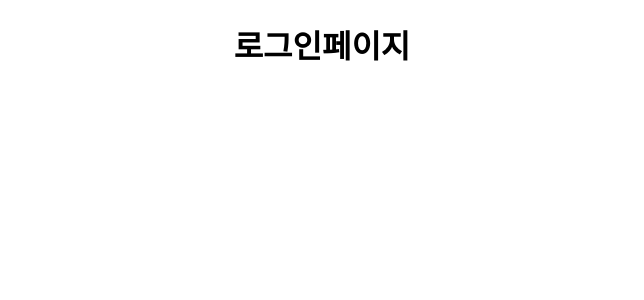
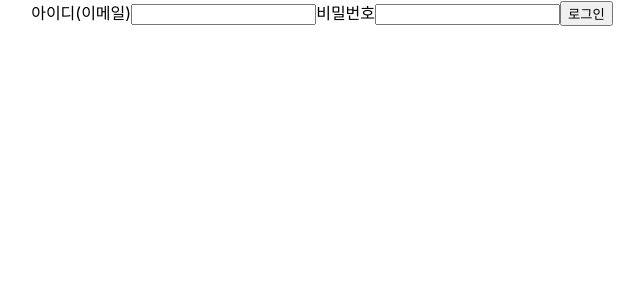
Before and after one commit to gygy2022/magazine, a React (Create React App) app: page /login in a window 1280 px wide. Shown: the top 300 px of the page, without its empty margins (318-962 px from the left). Built offline with nearby package versions, Linux system fonts and the light colour scheme.

Commit message:
로그인 로그아웃 기능 구현

```diff
--- a/src/App.js
+++ b/src/App.js
@@ -1,4 +1,5 @@
 import './App.css';
+import React from 'react';
 import Main from './components/main';
 import SignUp from './components/signup';
 import Login from './components/login';
@@ -7,14 +8,17 @@ import Write from './components/writepage';
 import { Routes, Route } from 'react-router-dom';
 
 
+
 function App() {
+
   return (
     <div className="App">
       <Routes>
+
         <Route path="/" element={<Main />}></Route>
+        <Route path="/login" element={<Login />}></Route>
         <Route path="/signup" element={<SignUp />}></Route>
-        <Route path="/login" element={<Login />}></Route>
-        <Route pate="/write" element={<Write />}></Route>
+        <Route path="/write" element={<Write />}></Route>
       </Routes>
 
     </div>
--- a/src/components/login.js
+++ b/src/components/login.js
@@ -1,9 +1,47 @@
-import react from "react";
+import React from "react";
+import {auth, db} from '.././shared/firebase';
+import {signInWithEmailAndPassword} from "firebase/auth";
+import {getDocs, where, query, collection} from "firebase/firestore"
+import { useNavigate } from "react-router-dom";
 
 const Login = () => {
+
+  const navigate = useNavigate();
+
+  const id_ref = React.useRef(null);
+  const pw_ref = React.useRef(null);
+
+  const loginFB = async () => {
+    const user = await signInWithEmailAndPassword(auth, id_ref.current.value, pw_ref.current.value);
+
+    console.log(user);
+
+    const user_docs = await getDocs(query(
+      collection(db, "users"), where("user_id","==", user.user.email)
+    ));
+
+    const get_name = user_docs.forEach ( u => {
+      console.log(u.data());
+    })
+
+    navigate("/");
+
+  }
+
+
+
   return (
     <>
-    <h1>로그인페이지</h1>
+    <div>
+    <label>아이디(이메일)
+    <input type="email" ref={id_ref}/>
+    </label>
+
+    <label>비밀번호
+    <input type="password" ref={pw_ref}/>
+    </label>
+    <button onClick={loginFB}>로그인</button>
+    </div>
     </>
   )
 }
--- a/src/components/main.js
+++ b/src/components/main.js
@@ -1,15 +1,58 @@
-import react from "react";
+import React from "react";
+import {onAuthStateChanged, signOut} from 'firebase/auth';
+import { auth, db } from '.././shared/firebase';
 import { useNavigate } from "react-router-dom";
 
 const Main = (props) => {
   const navigate = useNavigate();
+
+  const [isLogin, setIsLogin] = React.useState(false);
+  console.log(auth.currentUser);
+
+  const loginCheck = async (user) => {
+    if (user) {
+      setIsLogin(true);
+      console.log("-로그인 함-")
+    } else {
+      setIsLogin(false);
+      console.log("-로그인 없음-")
+    }
+  }
+
+  React.useEffect(() => {
+    onAuthStateChanged(auth, loginCheck);
+
+  }, [])
+
+  const FalseButton = () => {
+    return (
+      <>
+       <button onClick={() => {navigate("/login")}}>로그인</button>
+       <button onClick={() => {navigate("/signup")}}>회원가입</button>
+      </>
+    )
+  }
+
+  const TrueButton = () => {
+    return (
+      <>
+      <button onClick={() => { signOut(auth) }}>로그아웃</button>
+      <button onClick={() => {navigate("/write")}}>글쓰기</button>
+      </>
+    )
+  }
+
   return (
-    <>
+    <div>
     <h1>메인페이지</h1>
-    <button onClick={() => {navigate("/login")}}>로그인</button>
-    <button onClick={() => {navigate("/signup")}}>회원가입</button>
+    {isLogin ? (
+      <TrueButton />
+    ) : (
+      <FalseButton />
+    )}
+
     <div>게시물 리스트</div>
-    </>
+    </div>
   )
 }
 
```
